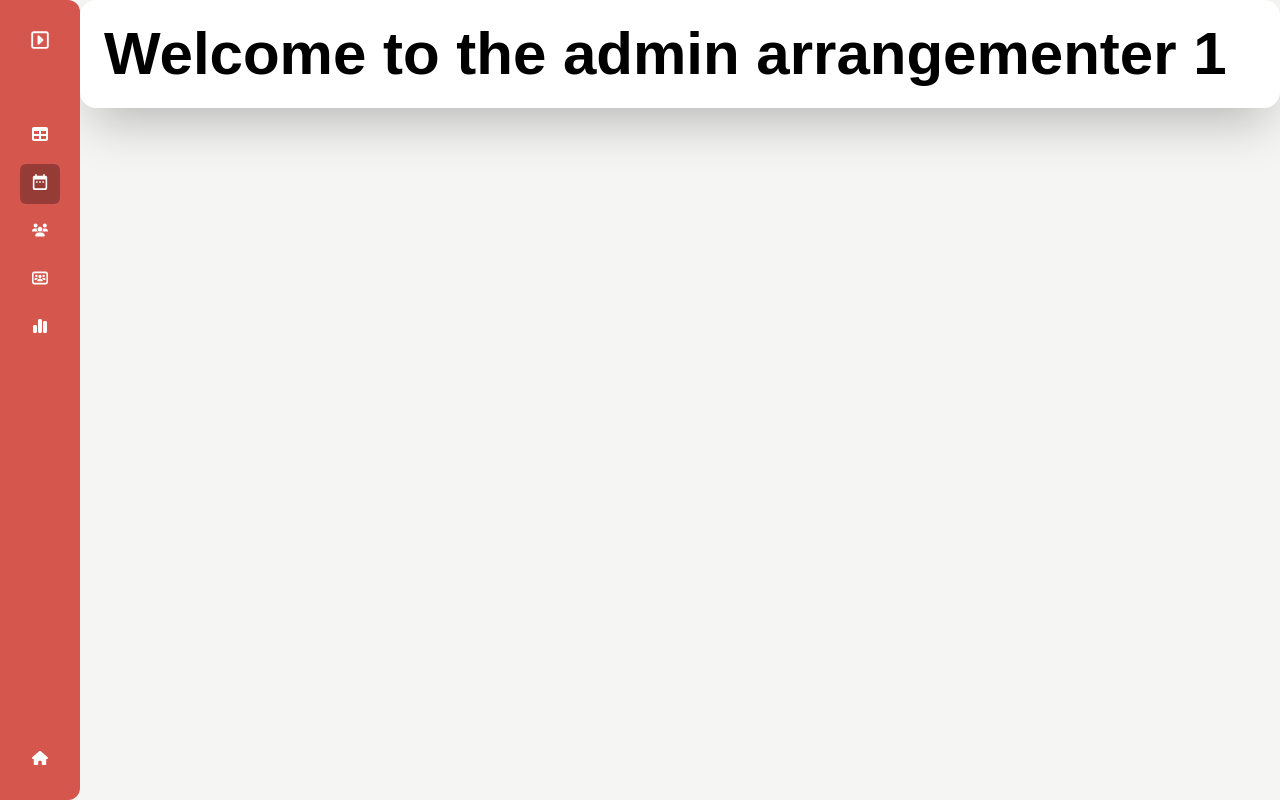
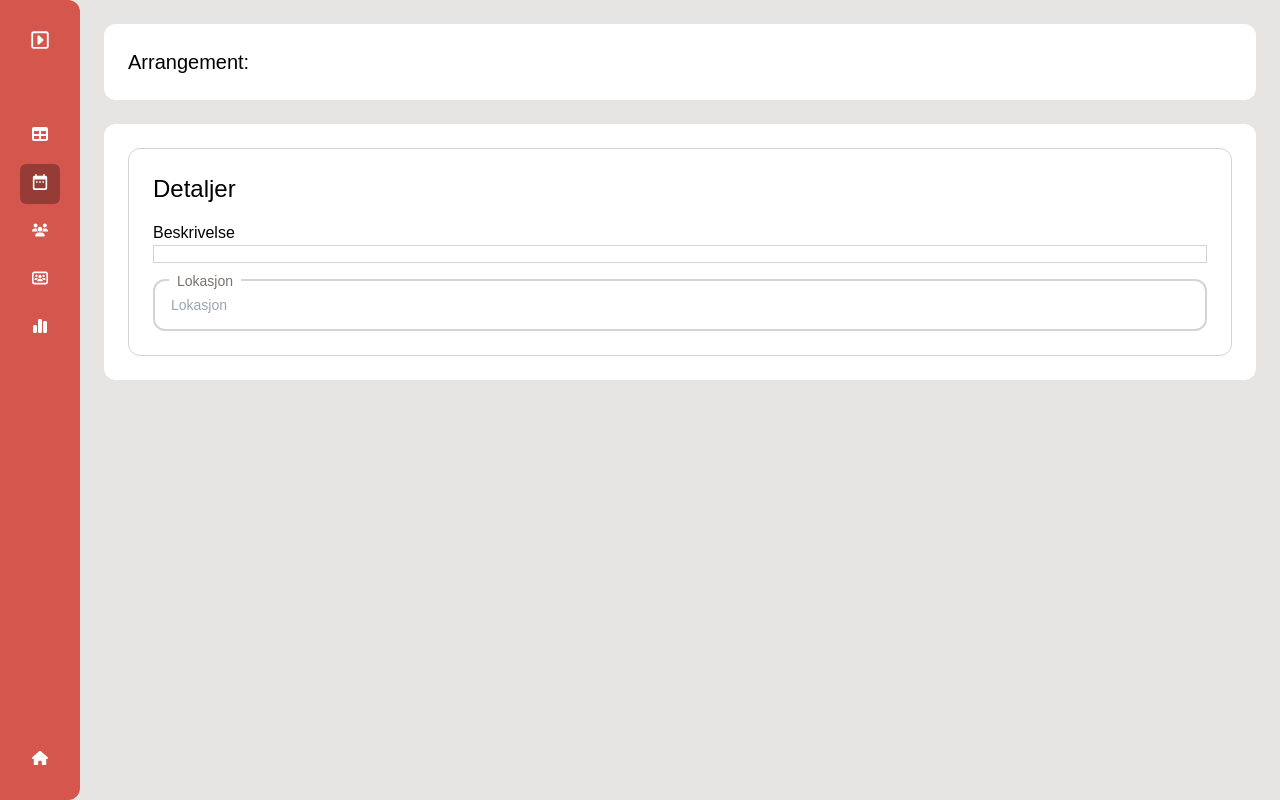
Before and after one commit to vsaIT/vsait.org, a Next.js app: page /admin/events/1 in a window 1280 px wide. Built offline with nearby package versions, Linux system fonts and the light colour scheme; no server answers; the database is empty.

Commit message:
Add fields on event/id WIP

```diff
--- a/src/app/admin/events/[eventid]/page.tsx
+++ b/src/app/admin/events/[eventid]/page.tsx
@@ -1,16 +1,53 @@
+'use client';
+import { useEvent } from '@/lib/hooks/useEvent';
 import { AdminEventsProps } from './eventsTypes';
+import { FormInput } from '@/components/Form';
 
 function AdminEventsView({ params }: AdminEventsProps): JSX.Element {
   const { eventid } = params;
+  const { event, isLoading } = useEvent('11');
+  console.log(isLoading);
+  console.log(event);
+
+  function handleChange<T>(attr: string, value: T) {
+    // if (editUser) {
+    //   setEditEvent({
+    //     ...editUser,
+    //     [attr]: value,
+    //   });
+    // }
+    console.log(attr, value);
+  }
+
+  if (isLoading) return <div>Loading...</div>;
 
   return (
-    <>
-      <div className='flex w-full rounded-2xl bg-white p-6 shadow-2xl'>
-        <h1 className='text-6xl font-bold'>
-          Welcome to the admin arrangementer {eventid}
+    <div className='flex h-screen w-full flex-col gap-6 p-6'>
+      <div className='flex w-full rounded-xl bg-white p-6'>
+        <h1 className='text-center text-xl font-medium'>
+          Arrangement: {event?.event.title}
         </h1>
       </div>
-    </>
+      <div className='w-full rounded-xl bg-white p-6'>
+        <div className='flex-col space-y-4 rounded-xl border border-stone-300 p-6'>
+          <h2 className='text-2xl'>Detaljer</h2>
+
+          <div>
+            <h2>Beskrivelse</h2>
+            <div className='border border-stone-300 p-2'>
+              <div className='h-1/2'>{event?.event.description}</div>
+            </div>
+          </div>
+
+          <FormInput
+            key={'location'}
+            label={'Lokasjon'}
+            defaultValue={event?.event.location || ''}
+            onChange={(e) => handleChange('location', e.target.value)}
+          />
+        </div>
+      </div>
+    </div>
   );
 }
 
--- a/src/components/Admin/AdminLayout.tsx
+++ b/src/components/Admin/AdminLayout.tsx
@@ -6,7 +6,7 @@ type AdminLayoutProps = {
 
 const AdminLayout = ({ children }: AdminLayoutProps) => {
   return (
-    <div className='z-10 flex w-full flex-row overflow-y-hidden bg-stone-100'>
+    <div className='z-10 flex w-full flex-row overflow-y-hidden bg-stone-200'>
       <AdminSideNavigation />
       <div className='relative box-border flex h-screen w-full flex-col overflow-y-auto'>
         {children}
--- a/src/types/types.ts
+++ b/src/types/types.ts
@@ -38,7 +38,8 @@ export type AttendingUserType = {
   checked: boolean;
 };
 
-export type EventType = Event & {
+export type EventType = {
+  event: Event;
   registrationList: string[];
   waitingList: string[];
   attendanceList: string[];
```
